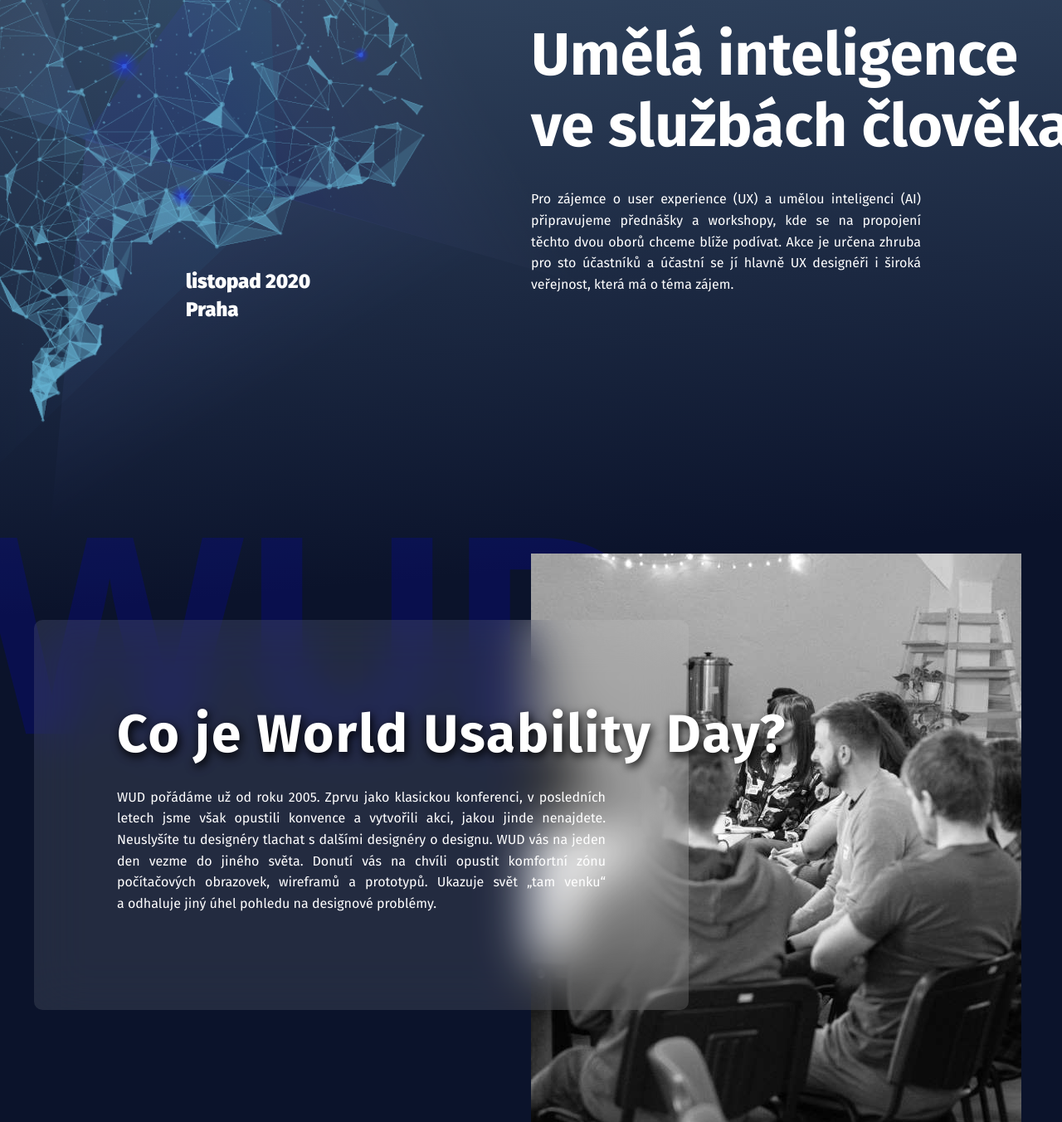
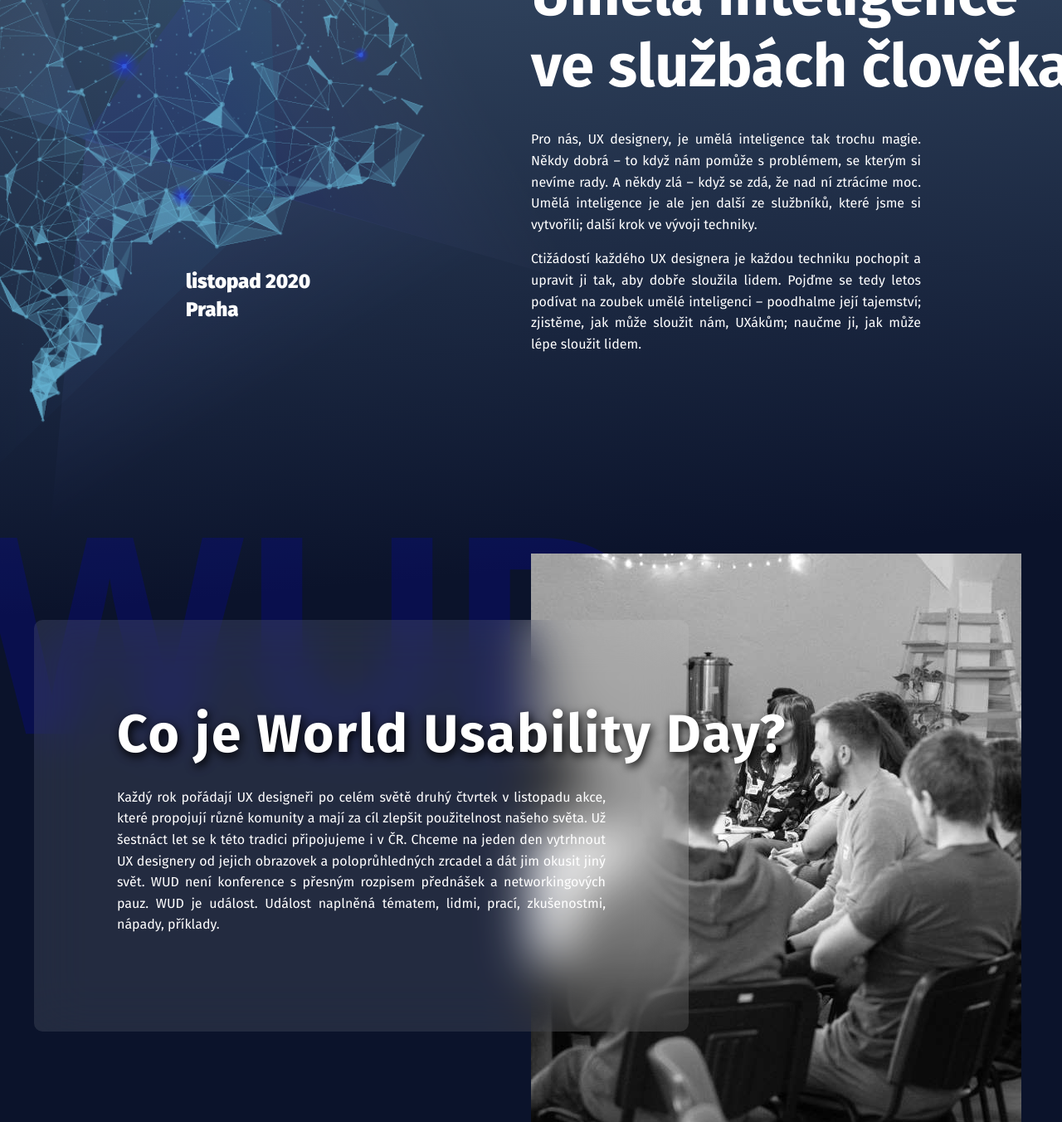
Before and after one commit to wud-cz/wud-2020, a plain HTML site: page src/main/html/index.html in a window 1280 px wide. Shown: the part 203-1555 px from the top of the page at 83% size. Drawn offline with nearby package versions, Linux system fonts and the light colour scheme; files that its build step writes are made by us from their sources.

Commit message:
Úpravy textů.

```diff
--- a/src/main/html/index.html
+++ b/src/main/html/index.html
@@ -28,25 +28,30 @@
             </div>
             <div>
                 <h1>Umělá inteligence ve službách člověka</h1>
-                <p>Pro zájemce o user experience (UX) a umělou inteligenci (AI) připravujeme přednášky a workshopy, kde se na propojení těchto dvou oborů chceme
-                    blíže podívat. Akce je určena zhruba pro sto účastníků a účastní se jí hlavně UX designéři i široká veřejnost, která má o téma zájem.</p>
+                <p>Pro nás, UX designery, je umělá inteligence tak trochu magie. Někdy dobrá – to když nám pomůže s problémem, se kterým si nevíme rady.
+                    A někdy zlá – když se zdá, že nad ní ztrácíme moc. Umělá inteligence je ale jen další ze službníků, které jsme si vytvořili; další krok
+                    ve vývoji techniky.</p>
+                <p>Ctižádostí každého UX designera je každou techniku pochopit a upravit ji tak, aby dobře sloužila lidem. Pojďme se tedy
+                    letos podívat na zoubek umělé inteligenci – poodhalme její tajemství; zjistěme, jak může sloužit nám, UXákům; naučme ji, jak může lépe
+                    sloužit lidem.</p>
             </div>
         </section>
 
         <section id="about">
             <div class="milk-glass">
                 <h2>Co je World Usability Day?</h2>
-                <p>WUD pořádáme už od roku 2005. Zprvu jako klasickou konferenci, v posledních letech jsme však opustili konvence a vytvořili akci, jakou jinde
-                    nenajdete. Neuslyšíte tu designéry tlachat s dalšími designéry o designu. WUD vás na jeden den vezme do jiného světa. Donutí vás na chvíli
-                    opustit komfortní zónu počítačových obrazovek, wireframů a prototypů. Ukazuje svět „tam venku“ a odhaluje jiný úhel pohledu na designové
-                    problémy.</p>
+                <p>Každý rok pořádají UX designeři po celém světě druhý čtvrtek v listopadu akce, které propojují různé komunity a mají za cíl zlepšit
+                    použitelnost našeho světa. Už šestnáct let se k této tradici připojujeme i v ČR. Chceme na jeden den vytrhnout UX designery od jejich
+                    obrazovek a poloprůhledných zrcadel a dát jim okusit jiný svět. WUD není konference s přesným rozpisem přednášek a networkingových pauz.
+                    WUD je událost. Událost naplněná tématem, lidmi, prací, zkušenostmi, nápady, příklady.</p>
             </div>
         </section>
 
         <section id="call-for-papers">
             <div class="milk-glass">
                 <h2>Pojďte s námi mluvit o AI</h2>
-                <p>Žijete umělou inteligencí a máte k tématu co říct? Máte tip, co bychom na konferenci o AI pro UX designery určetě neměli opomenout? Dejte nám svůj e-mail a my se vám brzy ozveme.</p>
+                <p>Žijete umělou inteligencí a máte k tématu co říct? Máte tip, co bychom na konferenci o AI pro UX designery určetě neměli opomenout? Dejte nám
+                    svůj e-mail a my se vám brzy ozveme.</p>
                 <form>
                     <div class="inputs">
                         <input type="email" name="e-mail" placeholder="Váš e-mail"/>
@@ -63,6 +68,8 @@
             <div class="milk-glass">
                 <h2>Jak se povedl loňský ročník?</h2>
                 <p>Tématem WUD 2019 byla udržitelnost. Užili jsme si den plný přednášek a workshopů se zapálenými odborníky z praxe.</p>
+                <p>Dopoledne bylo věnováno přednáškám o cirkulární ekonomice a udržitelnosti. Odpoledne jsme se rozdělili na tři workshopy – vymýšleli jsme, jak znovu použít
+                    to, co někdo považuje za odpad; řešili jsme, jak vést organizaci k udržitelnosti; třetí skupinka se věnovala nedostatku vody v naší krajině.</p>
                 <div><a href="https:///2019.wud.cz" class="button">Přejít na WUD 2019</a></div>
             </div>
         </section>
```
